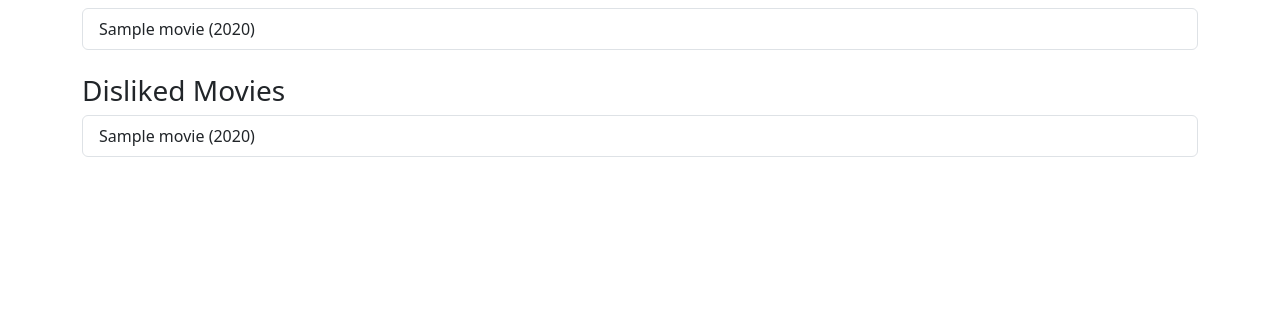
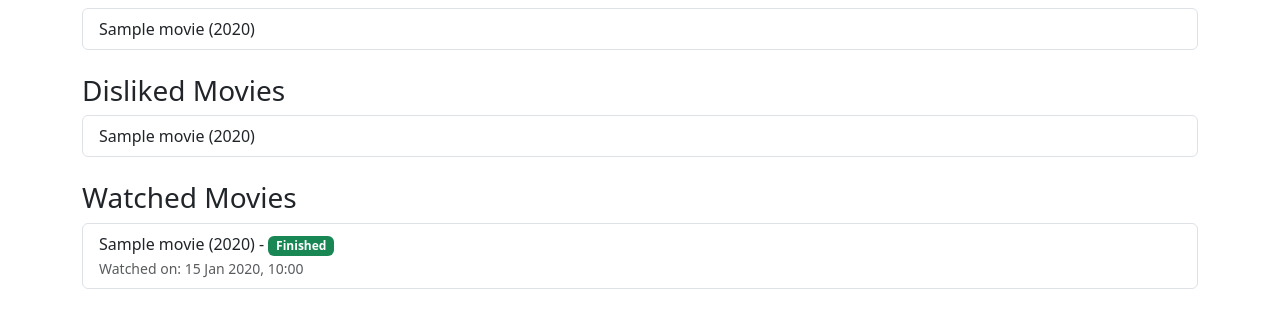
Before and after one commit to fedirky/Algorithmics-Movies-Project, a Django app: page /users/profile/ in a window 1280 px wide. Shown: the part 154-482 px from the top of the page. Run offline with Django 4.2, Linux system fonts and the light colour scheme; a user stored in the database is signed in; tables that the repository leaves empty hold one stand-in row (values such as "Sample post").

Commit message:
Added new "watched movies"
Added history of finished and unfinished movies

```diff
--- a/users/admin.py
+++ b/users/admin.py
@@ -1,5 +1,6 @@
 from django.contrib import admin
 
-from .models import UserProfile
+from .models import UserProfile, MovieWatch
 
 admin.site.register(UserProfile)
+admin.site.register(MovieWatch)
--- a/users/models.py
+++ b/users/models.py
@@ -10,3 +10,13 @@ class UserProfile(models.Model):
 
     def __str__(self):
         return self.user.username
+
+
+class MovieWatch(models.Model):
+    movie = models.ForeignKey(Movie, on_delete=models.CASCADE)
+    user_profile = models.ForeignKey(UserProfile, on_delete=models.CASCADE, related_name='movie_watches')
+    is_finished = models.BooleanField(default=False)
+    watched_at = models.DateTimeField(auto_now_add=False)
+
+    def __str__(self):
+        return f'{self.movie.movie_name} - Watched: {self.is_finished}'
--- a/users/templates/users/profile.html
+++ b/users/templates/users/profile.html
@@ -9,7 +9,9 @@
 <body>
     <div class="container mt-5">
         <h1 class="text-center">Welcome, {{ profile.user.username }}!</h1>
-        <div class="mt-4">
+
+        <!-- Liked Movies Section -->
+        <div class="my-4">
             <h3>Liked Movies</h3>
             <ul class="list-group">
                 {% for movie in profile.liked_movies.all %}
@@ -19,7 +21,9 @@
                 {% endfor %}
             </ul>
         </div>
-        <div class="mt-4">
+
+        <!-- Disliked Movies Section -->
+        <div class="my-4">
             <h3>Disliked Movies</h3>
             <ul class="list-group">
                 {% for movie in profile.disliked_movies.all %}
@@ -29,6 +33,28 @@
                 {% endfor %}
             </ul>
         </div>
+
+        <!-- Watched Movies Section -->
+        <div class="my-4">
+            <h3>Watched Movies</h3>
+            <ul class="list-group">
+                {% for movie_watch in profile.movie_watches.all %}
+                    <li class="list-group-item">
+                        {{ movie_watch.movie.movie_name }} ({{ movie_watch.movie.year }})
+                        - {% if movie_watch.is_finished %}
+                            <span class="badge bg-success">Finished</span>
+                          {% else %}
+                            <span class="badge bg-warning">Not Finished</span>
+                          {% endif %}
+                        <br>
+                        <small class="text-muted">Watched on: {{ movie_watch.watched_at|date:"d M Y, H:i" }}</small>
+                    </li>
+                {% empty %}
+                    <li class="list-group-item">No movies marked as watched.</li>
+                {% endfor %}
+            </ul>
+        </div>
+
     </div>
 </body>
 </html>
--- a/users/views.py
+++ b/users/views.py
@@ -5,4 +5,7 @@ from .models import UserProfile
 @login_required
 def user_profile(request):
     user_profile = get_object_or_404(UserProfile, user=request.user)
-    return render(request, 'users/profile.html', {'profile': user_profile})
+
+    movie_watches = user_profile.movie_watches.all()
+
+    return render(request, 'users/profile.html', {'profile': user_profile, 'movie_watches': movie_watches})
```
Also changed, not shown: users/migrations/0002_moviewatch_userprofile_movie_watches.py (added), users/migrations/0003_remove_userprofile_movie_watches_and_more.py (added), users/migrations/0004_alter_moviewatch_watched_at.py (added), users/migrations/0005_rename_is_watched_moviewatch_is_finished.py (added).
